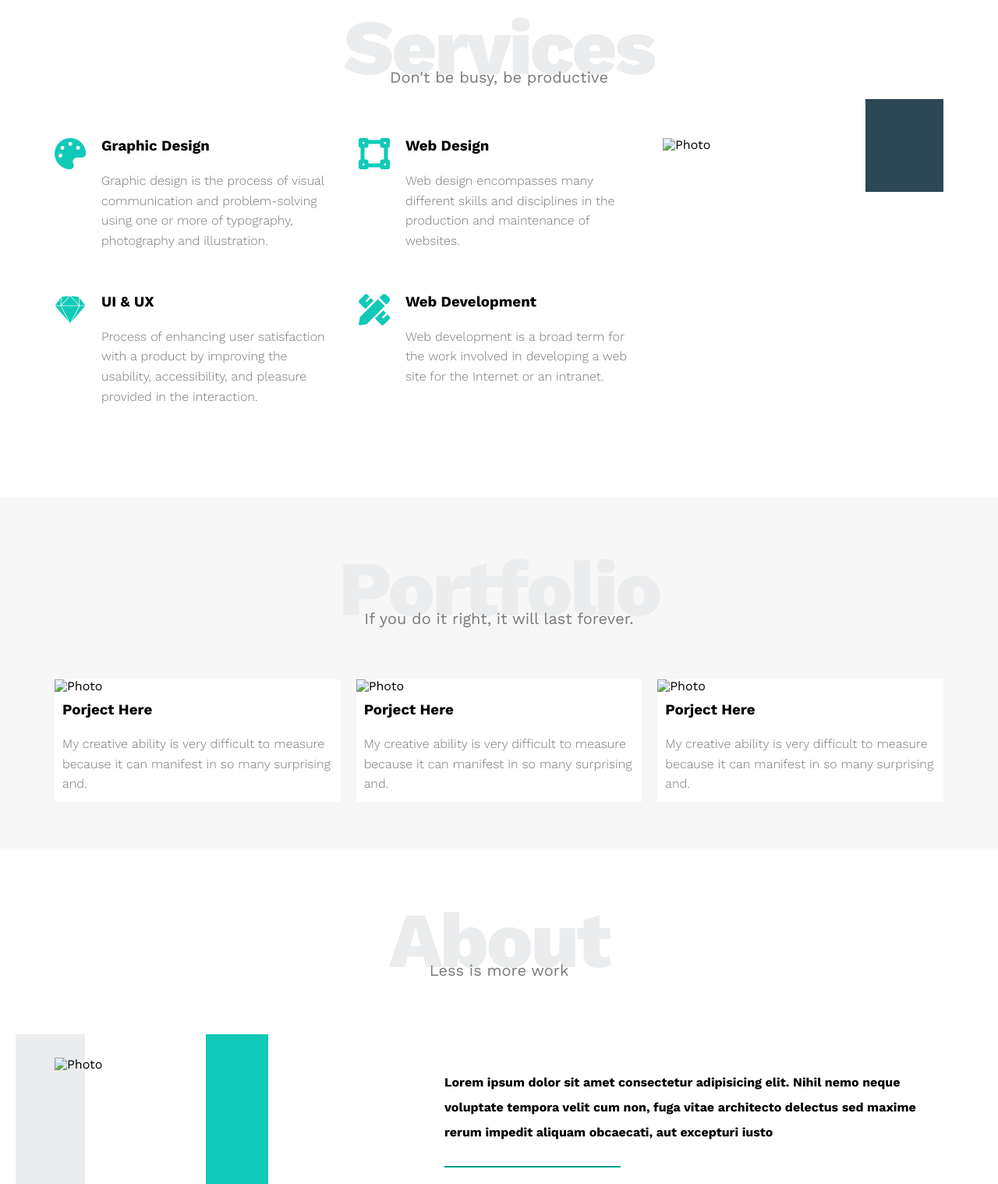
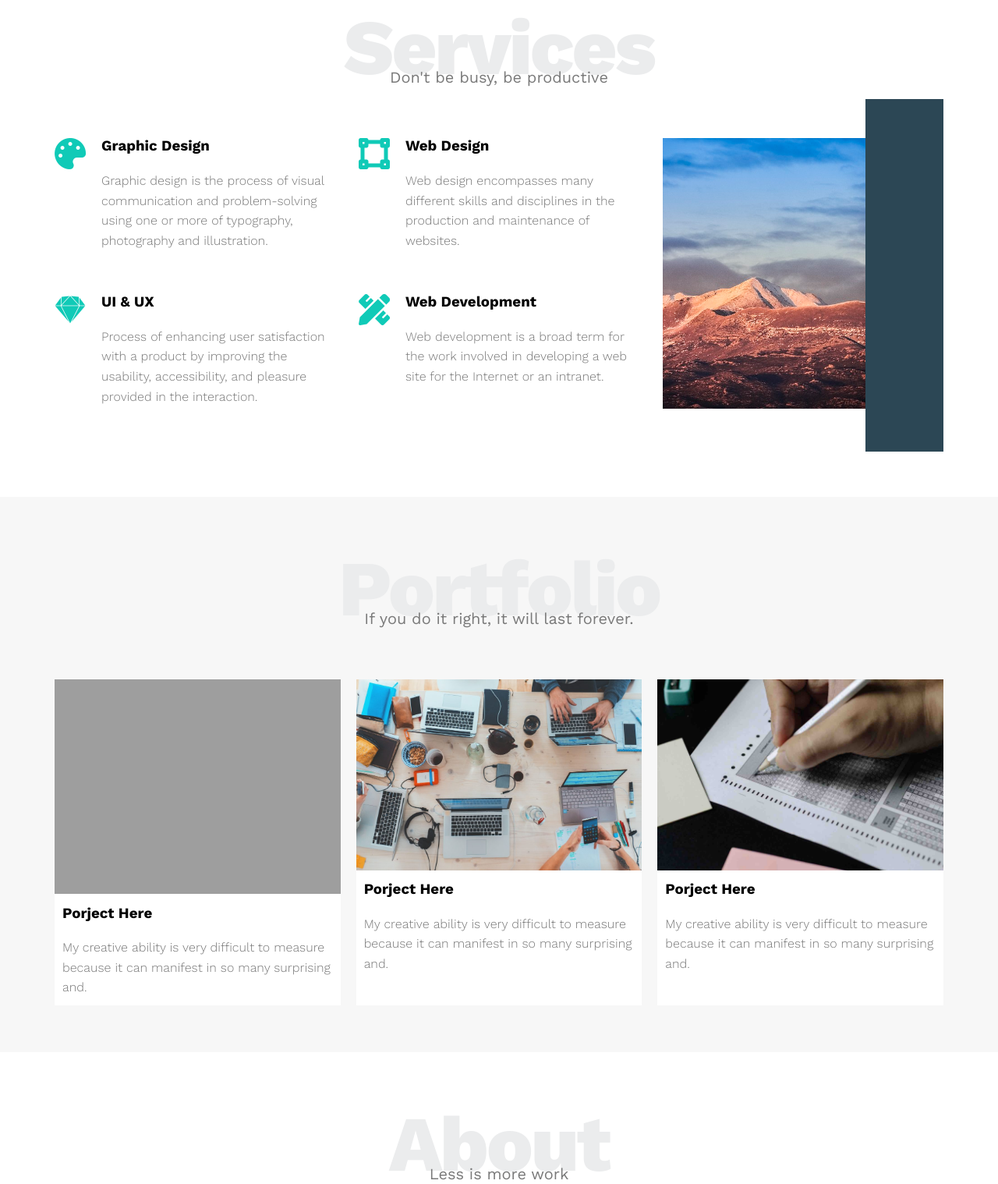
Before and after one commit to alfy22/Leon, a plain HTML site: page index.html in a window 1280 px wide. Shown: the part 1282-2800 px from the top of the page at 78% size. Drawn offline with nearby package versions, Linux system fonts and the light colour scheme; the site is published under a folder, as on GitHub Pages, so addresses that start at the root find nothing.

Commit message:
Add files via upload

```diff
--- a/css/leon.css
+++ b/css/leon.css
@@ -204,7 +204,7 @@ body {
 /* End Header */
 /* Start Landing Section  */
 .landing {
-    background-image: url(../images/background\ \(2\).jpg);
+    background-image: url(../images/background.jpg);
     background-size: cover;
     height: calc(100vh - 64px);
     position: relative;
--- a/index.html
+++ b/index.html
@@ -22,7 +22,7 @@
     <!-- Start Header -->
     <div class="header">
         <div class="container">
-            <img src="images/logo.png" alt="Logo" class="logo">
+            <img src="./images/logo.png" alt="Logo" class="logo">
             <div class="links">
                 <span class="icon">
                     <span></span>
@@ -129,7 +129,7 @@
                 </div>
                 <div class="col-image">
                     <div class="image-ser">
-                        <img src="/images/450px-Velebit_mountain.jpg" alt="Photo">
+                        <img src="./images/450px-Velebit_mountain.jpg" alt="Photo">
                     </div>
                 </div>
             </div>
@@ -145,19 +145,19 @@
             <p>If you do it right, it will last forever.</p>
             <div class="portflio-content">
                 <div class="card">
-                    <img src="/images/box-one.jpg" alt="Photo">
+                    <img src="./images/box-one.jpg" alt="Photo">
                     <h3>Porject Here</h3>
                     <p>My creative ability is very difficult to measure because it can manifest in so many surprising
                         and.
                     </p>
                 </div>
-                <div class="card"><img src="/images/box-two.jpg" alt="Photo">
+                <div class="card"><img src="./images/box-two.jpg" alt="Photo">
                     <h3>Porject Here</h3>
                     <p>My creative ability is very difficult to measure because it can manifest in so many surprising
                         and.
                     </p>
                 </div>
-                <div class="card"><img src="/images/box-three.jpg" alt="Photo">
+                <div class="card"><img src="./images/box-three.jpg" alt="Photo">
                     <h3>Porject Here</h3>
                     <p>My creative ability is very difficult to measure because it can manifest in so many surprising
                         and.
@@ -173,7 +173,7 @@
             <p>Less is more work</p>
             <div class="about-content">
                 <div class="image-container">
-                    <img src="/images/about.jpg" alt="Photo">
+                    <img src="./images/about.jpg" alt="Photo">
                 </div>
                 <div class="about-p">
                     <p>Lorem ipsum dolor sit amet consectetur adipisicing elit. Nihil nemo neque voluptate tempora velit
```
Also changed, not shown: images/background.jpg (added).
